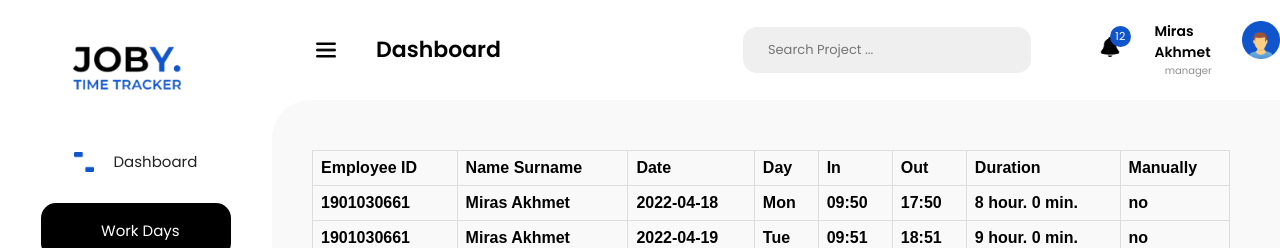
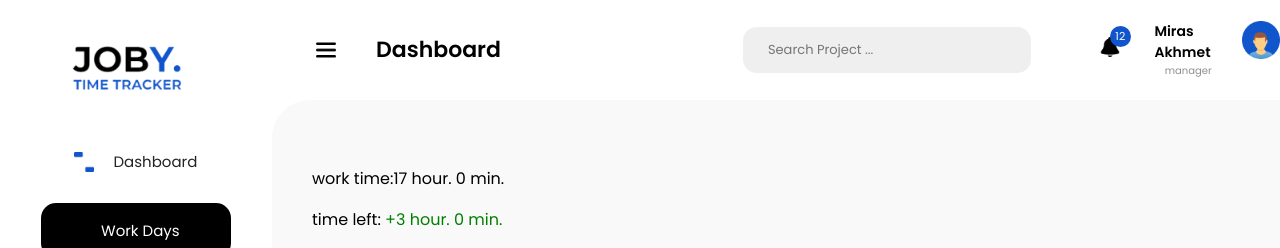
Before and after one commit to parasat00/SoftwareProject, a Flask app: page /work_days in a window 1280 px wide. Shown: the top 248 px of the page. Run offline with Flask 2, Linux system fonts and the light colour scheme; a user stored in the database is signed in; data comes from the database, SQL or seed files in the repository; both versions use the stored data as it was after the commit; lists and menus that the app fills with data are empty.

Commit message:
'changing'

```diff
--- a/static/styles/dashboard_style.css
+++ b/static/styles/dashboard_style.css
@@ -240,3 +240,11 @@ td, th {
   text-align: left;
   padding: 8px;
 }
+.red{
+ color: red;
+
+}
+.green{
+ color: green;
+
+}
--- a/templates/work_day.html
+++ b/templates/work_day.html
@@ -59,6 +59,22 @@
  </nav>
 <section class="main_content">
     <div class="container_table">
+    {% if not isAdmin %}
+    <div>
+        <p>work time:{{ cntx_head.work_time }}</p>
+        <p>time left:
+           {% if cntx_head.number_time_left > 0 %}
+        <span class="red">{{cntx_head.time_left}}</span>
+        {% else %}
+        <span class="green">+{{cntx_head.time_left}} </span>
+        {% endif %}
+
+        </p>
+
+
+
+    </div>
+    {% endif %}
         <table>
             <tr>
                 <th>Employee ID</th>
@@ -82,6 +98,7 @@
                     <th>{{ r.manually }}</th>
                 </tr>
             {% endfor %}
+
         </table>
 
     </div>
--- a/views.py
+++ b/views.py
@@ -35,7 +35,7 @@ def home():
         day_activity = {}
     else:
         day = max(days)
-        work_time = (now - day[0]) if day[1] == datetime(1,1,1,1,1) else (day[1] - day[0])
+        work_time = (now - day[0]) if day[1] == datetime(1, 1, 1, 1, 1) else (day[1] - day[0])
 
         day_activity = {
             'daily_activity': f'{(work_time.seconds / 28800) * 100:.2f}',
@@ -93,13 +93,12 @@ def register_page():
 @app.route('/logout', methods=['POST', 'GET'])
 @login_required
 def logout_route():
-
     user_id = current_user.id
-    flx_s = FlexStatus.query.filter_by(employee_id = user_id).all()
+    flx_s = FlexStatus.query.filter_by(employee_id=user_id).all()
     today_date = []
     for flx in flx_s:
-        if flx.enterTime.date() == datetime.now().date() and flx.exitTime == datetime(1,1,1,1,1):
-            today_date.append((flx.enterTime,flx))
+        if flx.enterTime.date() == datetime.now().date() and flx.exitTime == datetime(1, 1, 1, 1, 1):
+            today_date.append((flx.enterTime, flx))
     if len(today_date):
         flx = max(today_date)[1]
         flx.exitTime = datetime.now()
@@ -116,44 +115,69 @@ def reset_password():
         surname = request.form.get('surname')
         profession = request.form.get('profession')
         password = request.form.get('password')
-        update_employee = Employee.query.filter_by(login_id=login_id).fist()
+        update_employee = Employee.query.filter_by(login_id=login_id).first()
 
         if name == update_employee.name and surname == update_employee.surname and update_employee.profession == profession:
             update_employee.password = generate_password_hash(password)
             flash('Successfully changed')
             db.session.commit()
+            return redirect('/')
 
     return render_template('reset.html')
 
 
 @app.route('/work_days')
 def work_days():
-    flx_s = FlexStatus.query.filter_by(employee_id=current_user.id).all()
+    isAdmin = False
+    if current_user.profession in ['admin','manager admin','multi admin']:
+        flx_s = FlexStatus.query.all()
+        isAdmin = True
+    else:
+        flx_s = FlexStatus.query.filter_by(employee_id=current_user.id).all()
     result_flex = []
+    unique_days = set()
+    work_time = 0
     for flx in flx_s:
+        emp = Employee.query.filter_by(id = flx.employee_id).first()
+        unique_days.add(flx.enterTime.date())
+        a = flx.exitTime != datetime(1, 1, 1, 1, 1)
+        work_time += flx.get_status() if a else 0
+
         result_flex.append({
-            'id': current_user.login_id,
-            'full_name': f'{current_user.name} {current_user.surname}',
+            'id': emp.login_id,
+            'full_name': f'{emp.name} {emp.surname}',
             'date': str(flx.enterTime.date()),
             'weekDay': ['Mon', 'Tue', 'Wen', 'Thur', 'Fri', 'Sat', 'Sun'][flx.enterTime.weekday()],
             'enter': str(flx.enterTime.time())[:5],
-            'out': str(flx.exitTime.time())[:5],
-            'duration': f'{flx.get_status() // 3600} hour. {flx.get_status() // 60 % 60} min.',
+            'out': str(flx.exitTime.time())[:5] if flx.exitTime != datetime(1,1,1,1,1) else '-',
+            'duration': f'{flx.get_status() // 3600} hour. {flx.get_status() // 60 % 60} min.' if a else '-',
             'manually': 'yes' if flx.manually else 'no',
 
         })
+    wp = abs(len(unique_days) * 7 * 3600 - work_time)
+    context_head = {
+        "work_time": f'{work_time // 3600} hour. {work_time // 60 % 60} min.',
+        "time_left": f'{wp // 3600} hour. {wp // 60 % 60} min.',
+        "number_time_left": len(unique_days) * 7 * 3600 - work_time,
+    }
+
     return render_template('work_day.html', user=current_user,
-                           result_flex=result_flex
+                           result_flex=result_flex,
+                           cntx_head=context_head,
+                           isAdmin = isAdmin
+
                            )
 
 
 @app.route('/tracking')
 def track():
     user_id = current_user.id
+
     now = datetime.now()
-    flex_status = FlexStatus(employee_id=user_id, enterTime=now,exitTime=datetime(1,1,1,1,1), manually=True)
+    flex_status = FlexStatus(employee_id=user_id, enterTime=now, exitTime=datetime(1, 1, 1, 1, 1), manually=True)
     db.session.add(flex_status)
     db.session.commit()
+
     return redirect('home')
 
 
```
Also changed, not shown: tracker.db.
